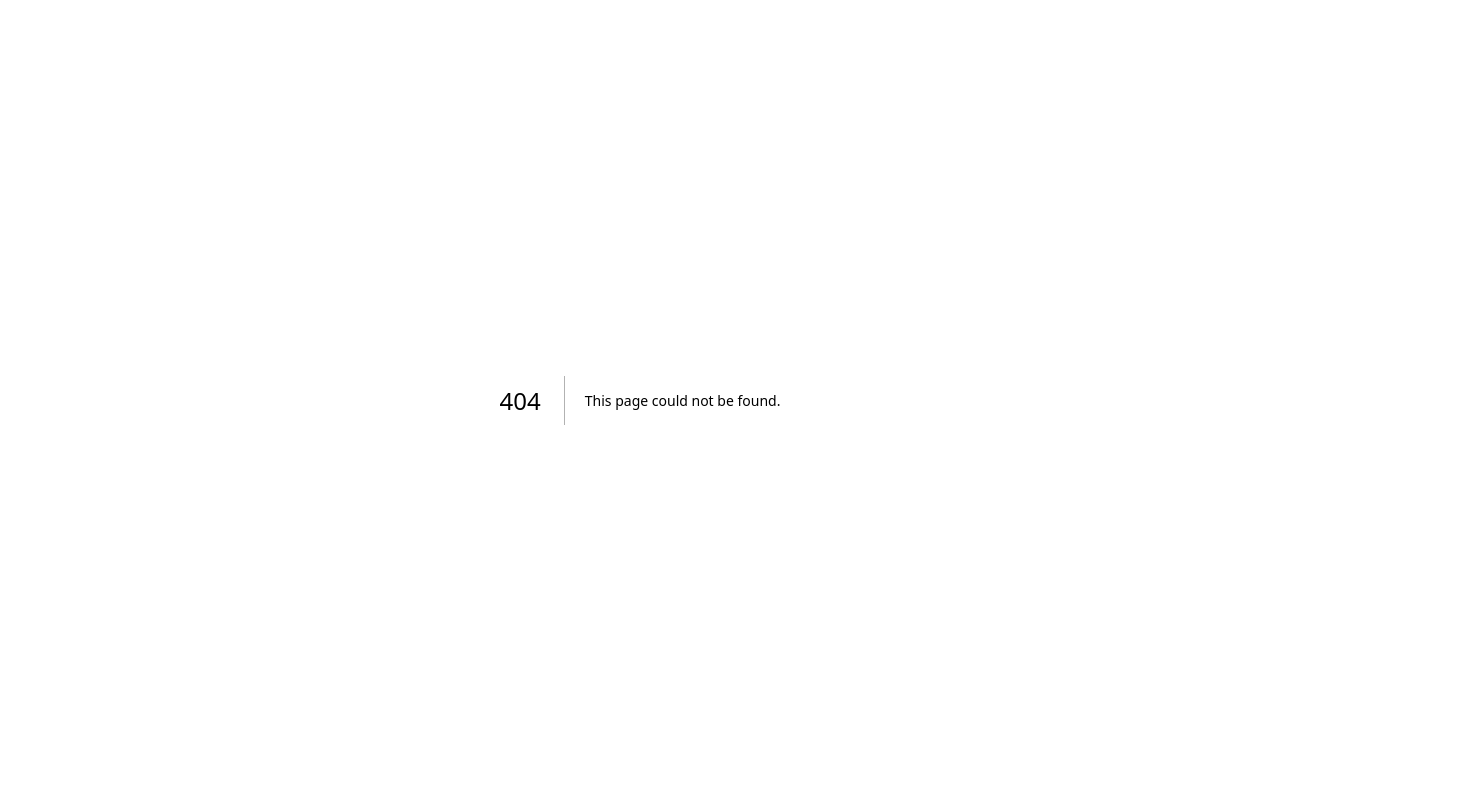
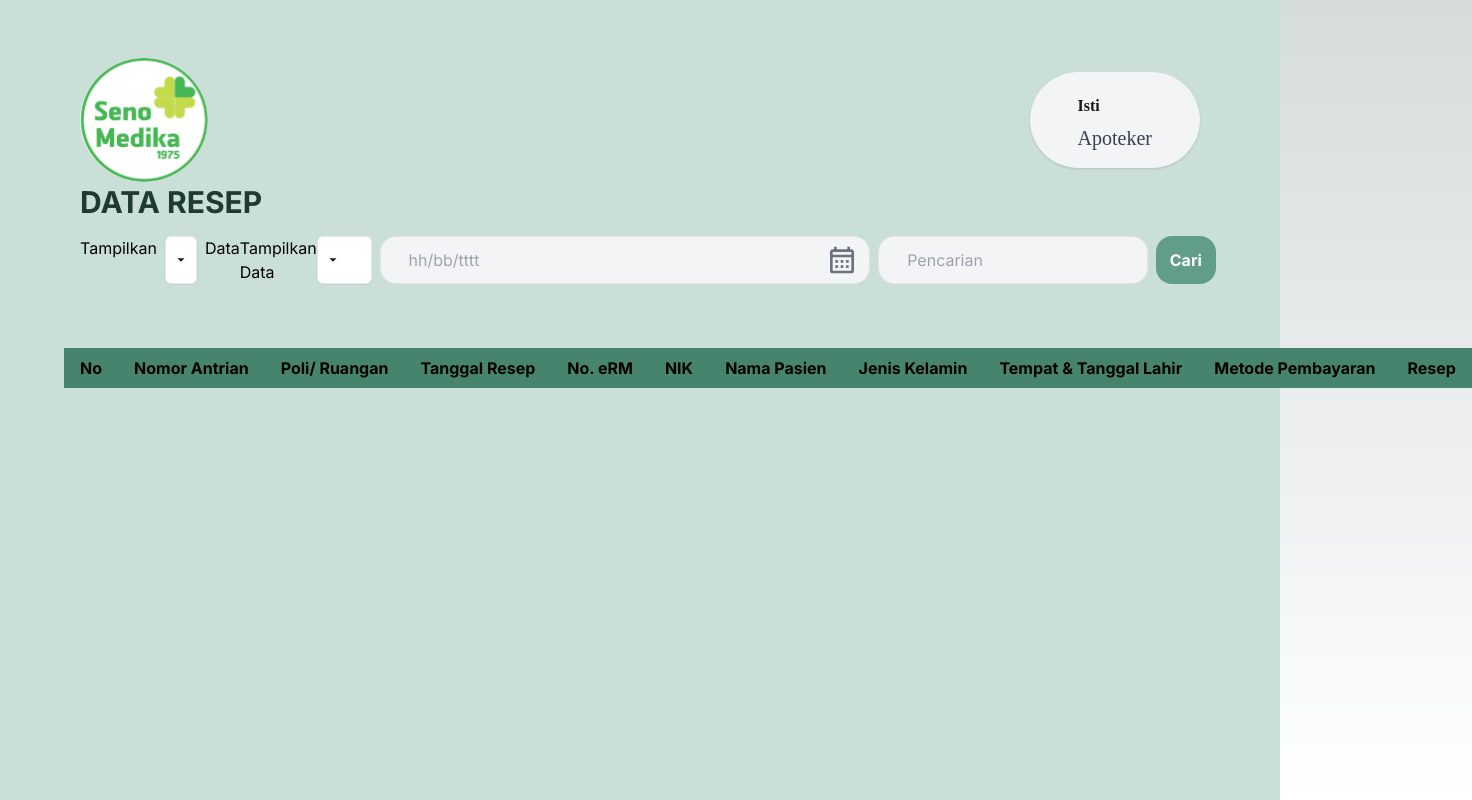
Before and after one commit to eunicesarah/seno-medika-clinic-adm-fe, a Next.js app: page /apoteker/dashboard in a window 1280 px wide. Before the commit this address had no page. Shown: the whole page, 1472 px wide, since content can reach past the window. Built offline with nearby package versions, Linux system fonts and the light colour scheme.

Commit message:
feat: apoteker dashboard

```diff
--- /dev/null
+++ b/src/app/apoteker/dashboard/page.tsx
@@ -0,0 +1,187 @@
+"use client";
+import { useState } from "react";
+import SMLogo from "../../../../public/Logo_Seno_Medika.svg";
+import Dropdown from "@/components/Dropdown";
+import CustomDatePicker from "../../../components/Datepicker";
+import Image from "next/image";
+
+const head = [
+  "No",
+  "Nomor Antrian",
+  "Poli/ Ruangan",
+  "Tanggal Resep",
+  "No. eRM",
+  "NIK",
+  "Nama Pasien",
+  "Jenis Kelamin",
+  "Tempat & Tanggal Lahir",
+  "Metode Pembayaran",
+  "Resep",
+];
+
+interface TableData {
+  nomor_antrian: number;
+  poli: string;
+  created_at: string;
+  no_eRM: string;
+  nik: string;
+  nama_pasien: string;
+  jenis_kelamin: string;
+  tempat_tanggal_lahir: string;
+  metode_pembayaran: string;
+  resep: string;
+  status: string;
+}
+
+export default function ApotekerDashboard() {
+  const [selectedOption, setSelectedOption] = useState(null);
+  const [selectedDate, setSelectedDate] = useState(null);
+  const initialData: TableData[] = [];
+  const [tableData, setTableData] = useState<TableData[]>(initialData);
+
+  const handleOptionClick = (option: any) => {
+    setSelectedOption(option.value);
+  };
+
+  const handleDateChange = (date: any) => {
+    setSelectedDate(date);
+  };
+  const options = [
+    { label: "10", value: "10" },
+    { label: "20", value: "20" },
+    { label: "30", value: "30" },
+  ];
+  const statusOptions = [
+    { label: "Semua", value: "semua" },
+    { label: "Obat Belum Diberikan", value: "belum_diberikan" },
+    { label: "Obat Sedang Disiapkan", value: "obat_disiapkan" },
+    { label: "Obat Sudah Diberikan", value: "sudah_diberikan" },
+    { label: "Obat Tidak Diambil", value: "obat_tidakdiambil" },
+  ];
+  const handleResepButtonClick = (
+    no_erm: string,
+    poli: string,
+    created_at: string
+  ) => {
+    console.log(no_erm, poli, created_at);
+  };
+
+  return (
+    <div className=" bg-tint6 flex-col flex h-screen font-Poppins">
+      <div className="flex mr-20 mt-14 bg-tint6 items-center">
+        <div>
+          <Image
+            src={SMLogo}
+            alt="Logo Seno Medika"
+            className="w-32 h-32 ml-20"
+          />
+        </div>
+        <div className="ml-auto">
+          <button className="px-12 py-4 bg-gray-100 rounded-[51px] shadow flex-col justify-start inline-flex hover:bg-slate-200">
+            <p className="text-neutral-900 textq-2xl font-semibold font-['Poppins'] leading-9">
+              Isti
+            </p>
+            <p className="text-gray-700 text-xl font-normal font-['Poppins']">
+              Apoteker
+            </p>
+          </button>
+        </div>
+      </div>
+      <div>
+        <label
+          htmlFor="judul_apoteker"
+          className=" font-Poppins ml-20 mt-8 font-bold h-11 w-auto text-3xl text-shade6"
+        >
+          DATA RESEP
+        </label>
+        <div className="flex items-center justify-between ml-20 mt-4 flex-row">
+          <div className="flex w-70 h-auto">
+            <p className="text-black mr-2 w-auto">Tampilkan</p>
+            <div className="w-50">
+              <Dropdown
+                options={options}
+                onSelect={handleOptionClick}
+              />
+            </div>
+            <p className="text-black ml-2 w-auto">Data</p>
+          </div>
+          <div className="flex flex-row gap-2 mr-16">
+            <div className="flex w-auto h-auto">
+              <p className="text-black w-auto">Tampilkan Data</p>
+              <Dropdown
+                options={statusOptions}
+                onSelect={handleOptionClick}
+                className="w-1/2"
+              />
+            </div>
+            <div className="w-auto">
+              <CustomDatePicker
+                selectedDate={selectedDate}
+                onDateChange={handleDateChange}
+                className="w-full"
+              />
+            </div>
+            <div className="flex flex-row gap-2">
+              <input
+                type="text"
+                name="search"
+                id="search"
+                className="w-full h-12 px-7 py-3.5 bg-gray-100 rounded-2xl border border-neutral-200 text-shade7"
+                placeholder="Pencarian"
+              />
+              <button className="bg-[#609E87] w-20 h-12 rounded-2xl text-white font-bold hover:bg-shade7">
+                Cari
+              </button>
+            </div>
+          </div>
+        </div>
+        <div className="p-16 h-full w-full" data-cy="table">
+          <table
+            className="w-full min-w-max table-auto text-center "
+            data-testid="table"
+          >
+            <thead className=" bg-shade1 ">
+              <tr>
+                {head.map((head) => (
+                  <th key={head} className="px-4 py-2">
+                    {head}
+                  </th>
+                ))}
+              </tr>
+            </thead>
+            <tbody>
+              {tableData &&
+                tableData.map((data, index) => (
+                  <tr
+                    key={data.nomor_antrian}
+                    className={`text-shade7 text-center hover:bg-shade4 hover:text-tint7
+                    ${data.status === "belum_diberikan" ? "bg-white" : ""}
+                    ${data.status === "obat_tidakdiambil" ? "bg-[#D66A63]" : ""}
+                    ${data.status === "obat_disiapkan" ? "bg-shade4" : ""}
+                    ${data.status === "sudah_diberikan" ? "bg-tint5" : ""}`}
+                  >
+                    <td className="p-2">{index + 1}</td>
+                    <td className="p-2">{data.nomor_antrian}</td>
+                    <td className="p-2">{data.poli}</td>
+                    <td className="p-2">{data.created_at}</td>
+                    <td className="p-2">{data.no_eRM}</td>
+                    <td className="p-2">{data.nik}</td>
+                    <td className="p-2">{data.nama_pasien}</td>
+                    <td className="p-2">{data.jenis_kelamin}</td>
+                    <td className="p-2">{data.tempat_tanggal_lahir}</td>
+                    <td className="p-2">{data.metode_pembayaran}</td>
+                    <td className="p-2">{data.resep}</td>
+                    <a
+                      className="p-2 justify-center font-medium hover:text-blue-500 hover:underline"
+                      onClick={() => handleResepButtonClick(data.no_eRM, data.poli, data.created_at)}>
+                      Detail
+                    </a>
+                  </tr>
+                ))}
+            </tbody>
+          </table>
+        </div>
+      </div>
+    </div>
+  );
+}
```
